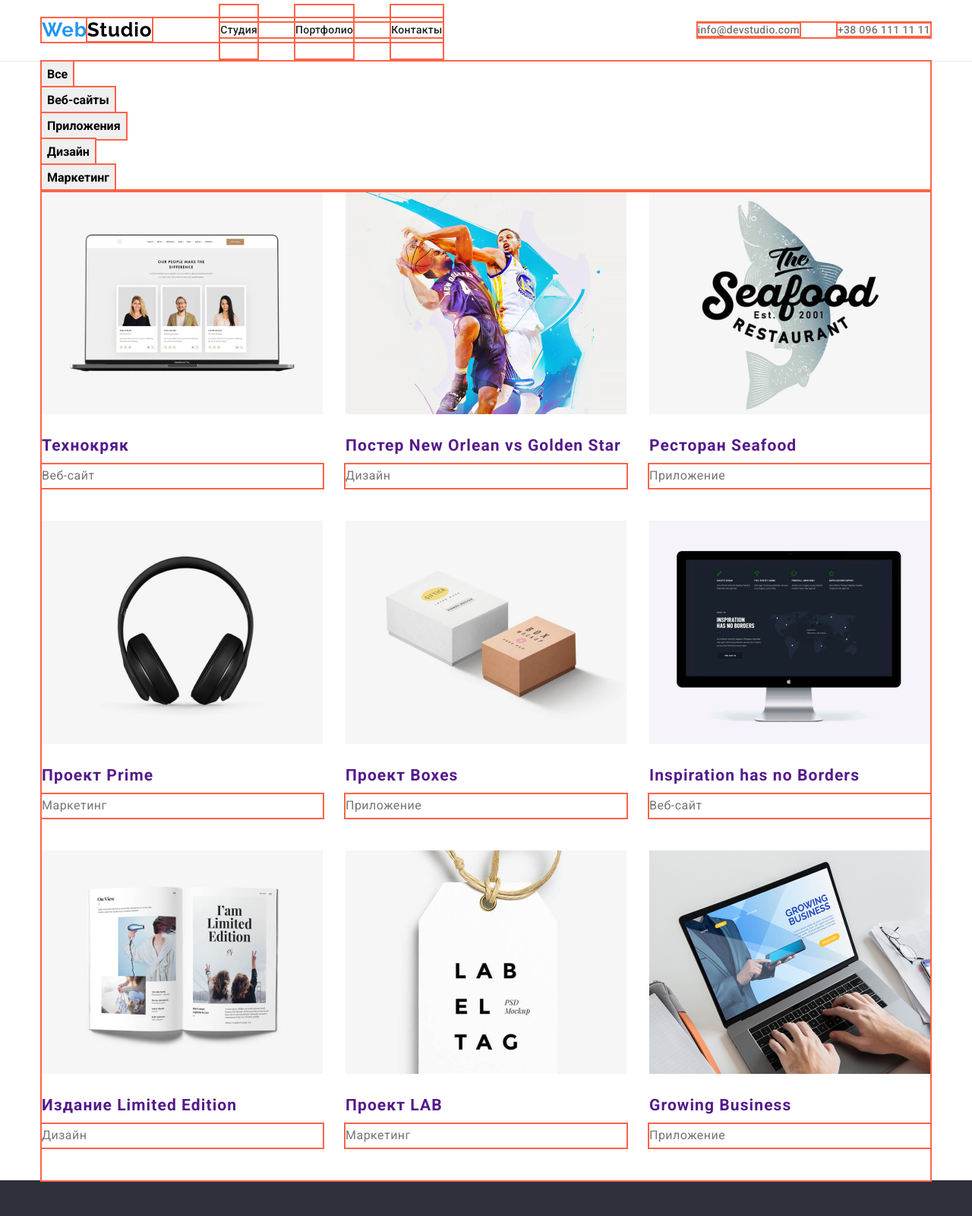
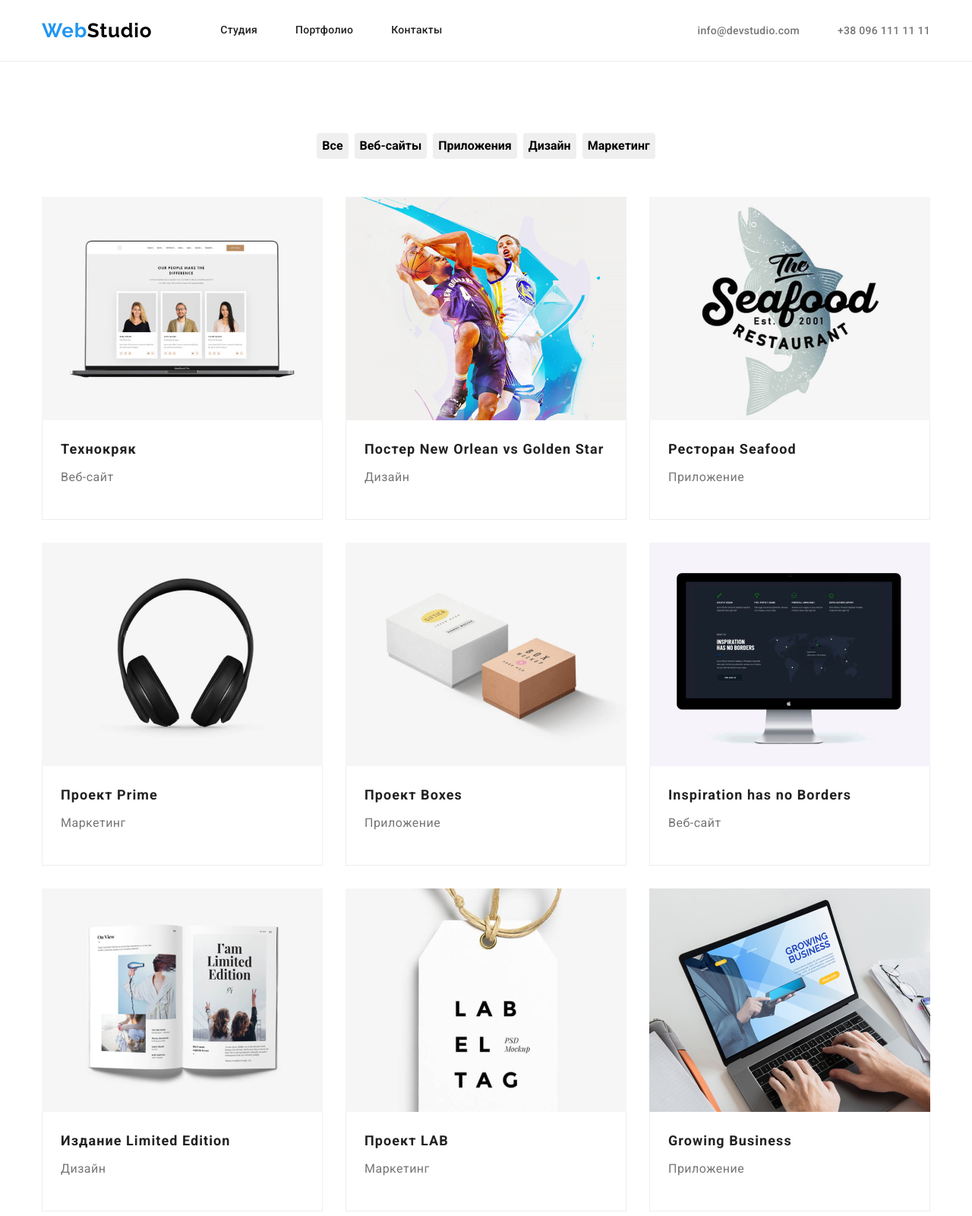
Before and after one commit to Kate-Lefter/goit-markup-hw-03, a plain HTML site: page portfolio.html in a window 1280 px wide. Shown: the top 1600 px of the page at 76% size. Drawn offline with nearby package versions, Linux system fonts and the light colour scheme.

Commit message:
финишь дз-3

```diff
--- a/css/main.css
+++ b/css/main.css
@@ -26,7 +26,6 @@ img {
 body {
   font-family: "Roboto", sans-serif;
   background-color: #ffffff;
-  outline: 2px solid tomato;
 }
 
 .container {
@@ -47,12 +46,10 @@ body {
   list-style: none;
   margin: 0;
   padding: 0;
-  outline: 2px solid tomato;
 }
 
 .link {
   text-decoration: none;
-  outline: 2px solid tomato;
 }
 /*------------СКРЫТЬ ТЕКСТ----------*/
 .visually-hidden {
@@ -73,44 +70,36 @@ body {
   font-weight: 700;
   font-size: 16px;
   line-height: 1.88;
+  border-radius: 4px;
   border: 1px solid transparent;
-  text-align: center;
-  outline: 2px solid tomato;
   cursor: pointer;
 }
 
 .primary {
   min-width: 200px;
   height: 50px;
-  border-radius: 4px;
   letter-spacing: 0.06em;
-  background: var(--accent-color);
+  background-color: var(--accent-color);
   color: var(--header-color);
-  outline: 2px solid tomato;
 }
 .secondary .btn {
   border-radius: 4px;
   letter-spacing: 0.03em;
   background-color: var(--third-accent-color);
   color: var(--primary-text-color);
-  outline: 2px solid tomato;
 }
 .btn:hover,
 .btn:focus {
   background-color: #188ce8;
   color: var(--second-logo-color);
-  outline: 2px solid tomato;
 }
 
 .active {
   color: var(--accent-color);
-  outline: 2px solid tomato;
 }
 
 /*-------------------------------------------------------header---------------------------------------------------*/
 .header {
-  padding-top: 24px;
-  padding-bottom: 25px;
   border-bottom: 1px solid #ececec;
 }
 
@@ -121,53 +110,45 @@ body {
   font-size: 26px;
   line-height: 1.19;
   letter-spacing: 0.03em;
+  display: inline-block;
   color: var(--accent-color);
-  outline: 2px solid tomato;
 }
 .menu-item:not(:last-child) {
   margin-right: 50px;
 }
 
 .second-body-logo {
-  font-style: bolt;
   font-size: 26px;
   line-height: 1.19;
-  display: inline-block;
   color: var(--second-logo-color);
-  outline: 2px solid tomato;
 }
 .third-body-logo {
   font-size: 26px;
   line-height: 1.19;
   color: var(--logo-color);
-  outline: 2px solid tomato;
 }
 .addres-logo {
-  display: flex;
-  margin-right: auto;
   margin-bottom: 20px;
 }
 
 .menu-link {
-  padding-top: 24px;
-  padding-bottom: 30px;
+  display: block;
+  padding-top: 32px;
+  padding-bottom: 32px;
   font-weight: 500;
   font-size: 14px;
   line-height: 1.14;
   letter-spacing: 0.02em;
   color: var(--primary-text-color);
   text-decoration: none;
-  outline: 2px solid tomato;
 }
 .menu-link:hover,
 .menu-link:focus {
   color: var(--accent-color);
-  outline: 2px solid tomato;
 }
 
 .list .link .current {
   color: var(--accent-color);
-  outline: 2px solid tomato;
 }
 
 .header-container {
@@ -181,7 +162,6 @@ body {
   line-height: 1.14;
   letter-spacing: 0.02em;
   color: var(--second-text-color);
-  outline: 2px solid tomato;
 }
 .header-connect {
   margin-left: auto;
@@ -190,50 +170,47 @@ body {
 .header-contact:hover,
 .header-contact:focus {
   color: var(--accent-color);
-  outline: 2px solid tomato;
 }
 
 /*-------------------------------------------hero----------------------------------------------*/
-.hero-container {
+
+.main-section {
+  height: 600px;
   padding-top: 200px;
   padding-left: 237px;
   padding-right: 237px;
-}
-
-.main-section {
-  height: 600px;
   text-align: center;
   background-color: var(--second-accent-color);
-  outline: 2px solid tomato;
 }
 .main-slogan {
   font-weight: 900;
-  font-style: black;
   font-size: 44px;
   line-height: 1.36;
+  text-align: center;
   text-transform: uppercase;
   vertical-align: top;
   letter-spacing: 0.06em;
   color: var(--header-color);
-  outline: 2px solid tomato;
 }
 .hero-after-title {
-  width: 696px;
+  max-width: 696px;
+  margin-left: auto;
+  margin-right: auto;
   margin-bottom: 30px;
 }
 .about {
   padding-top: 94px;
   padding-bottom: 94px;
 }
-.about-container .about-item {
+.about-item {
   display: flex;
 }
 
-.about-pro-item {
+.about-pro-item:not(:last-child) {
   margin-right: 30px;
 }
-.about-pro-item:last-child {
-  margin-right: 0px;
+.about-pro-item {
+  width: 270px;
 }
 
 .about-title {
@@ -244,7 +221,6 @@ body {
   line-height: 1.14;
   letter-spacing: 0.03em;
   color: var(--primary-text-color);
-  outline: 2px solid tomato;
 }
 
 .about-text {
@@ -253,67 +229,67 @@ body {
   line-height: 1.71;
   letter-spacing: 0.03em;
   color: var(--second-text-color);
-  outline: 2px solid tomato;
+}
+.aside-can {
+  text-align: center;
+  padding-bottom: 94px;
 }
 .aside-us {
-  text-align: center;
-  margin-bottom: 50px;
   font-weight: 700;
   font-size: 36px;
   line-height: 1.17;
   letter-spacing: 0.03em;
+  margin-bottom: 50px;
   color: var(--primary-text-color);
-  outline: 2px solid tomato;
 }
+.item {
+  display: block;
+  width: 270px;
+  font-weight: 500;
+  font-size: 16px;
+  line-height: 1.18;
+  color: var(--primary-text-color);
+}
+.item-substrate {
+  background-color: var(--header-color);
+  border-radius: 3px;
+}
+
+.item-pro-name {
+  padding-top: 30px;
+  padding-bottom: 30px;
+  box-shadow: 0px 1px 3px rgba(0, 0, 0, 0.12), 0px 1px 1px rgba(0, 0, 0, 0.14),
+    0px 2px 1px rgba(0, 0, 0, 0.2);
+  border-radius: 0px 0px 4px 4px;
+}
+
 .item-us {
   display: flex;
   margin-bottom: 94px;
   text-align: center;
 }
 
-.item {
+.item-can {
   display: block;
-  margin-right: 30px;
+  width: 370px;
 }
+
 .item-name {
   margin-bottom: 10px;
 }
-.item:last-child {
-  margin-right: 0px;
+.item,
+.item-can:not(:last-child) {
+  margin-right: 30px;
 }
 .aside-img {
   margin-bottom: 30px;
 }
 .aside-team {
+  padding-top: 94px;
+  padding-bottom: 94px;
   letter-spacing: 0.03em;
+  text-align: center;
   background-color: var(--third-accent-color);
-  outline: 2px solid tomato;
-}
-
-.iteam {
-  font-weight: 500;
-  font-size: 16px;
-  line-height: 1.18;
-  color: var(--primary-text-color);
-  outline: 2px solid tomato;
-}
-
-.aside-services {
-  display: flex;
-  flex-wrap: wrap;
-}
-
-.flex-elements {
-  width: 370px;
-  height: 404px;
-  margin-right: 30px;
-  margin-bottom: 30px;
-}
-.flex-elements:nth-child(3n) {
-  margin: 0px;
-}
-.flex-elements: :nth-last-child(-n+3) {
-  margin-bottom: 0px;
 }
 
 .content-team {
@@ -321,17 +297,57 @@ body {
   font-size: 16px;
   line-height: 1.18;
   color: var(--second-text-color);
-  outline: 2px solid tomato;
+}
+
+.container-hero {
+  padding-top: 94px;
+  padding-bottom: 94px;
+}
+.buttons {
+  display: flex;
+
+  margin-bottom: 50px;
+  justify-content: center;
+}
+.btn-menu:not(:last-child) {
+  margin-right: 8px;
 }
 .aside-services {
   font-weight: 700;
   font-size: 18px;
   line-height: 2;
+  text-align: left;
   letter-spacing: 0.06em;
   text-decoration: none;
-  color: var(--primary-text-color);
-  outline: 2px solid tomato;
 }
+.main-services {
+  display: flex;
+  flex-wrap: wrap;
+  margin-right: -30px;
+  margin-bottom: -30px;
+}
+.flex-elements {
+  margin-right: 30px;
+  flex-basis: calc((100% - 3 * 30px) / 3);
+  margin-bottom: 30px;
+}
+.views-services {
+  padding-top: 20px;
+  padding-left: 24px;
+  padding-bottom: 20px;
+  padding-right: 24px;
+  border-bottom: 1px solid #eeeeee;
+  border-right: 1px solid #eeeeee;
+  border-left: 1px solid #eeeeee;
+  box-sizing: border-box;
+}
+.aside-box {
+  width: 370px;
+  border-left: 370px;
+  border-bottom: 404px;
+  border-right: 370px;
+}
+
 .aside-item {
   margin-bottom: 20px;
   font-weight: 400;
@@ -339,14 +355,13 @@ body {
   line-height: 1.88;
   letter-spacing: 0.03em;
   color: var(--second-text-color);
-  outline: 2px solid tomato;
 }
-.img-flex {
-  margin-bottom: 20px;
-}
+
 .flex-name {
   margin-bottom: 4px;
+  color: var(--primary-text-color);
 }
+
 /*------------------------------------------footer----------------------------------------------*/
 
 .address {
--- a/portfolio.html
+++ b/portfolio.html
@@ -30,97 +30,126 @@
                 <li class="menu-item"><a class="menu-link link" href="#address">Контакты</a></li>
             </ul>
         </nav>
-        <div class="header-connect">
-            <ul class="menu-list  contact list ">
-                <li class="menu-item"><a class="header-contact link" href="mailto:info@devstudio.com">
-                        info@devstudio.com </a></li>
-                <li class="menu-item"><a class="header-contact link" href="tel:+380961111111">+38 096 111 11 11 </a>
-                </li>
-            </ul>
-        </div>
+
+        <ul class="menu-list  contact list header-connect">
+
+            <li class="menu-item"><a class="header-contact link" href="mailto:info@devstudio.com"> info@devstudio.com
+                </a></li>
+            <li class="menu-item"><a class="header-contact link" href="tel:+380961111111">+38 096 111 11 11 </a></li>
+        </ul>
+
 
     </div>
 
 </header>
     <!------------------------------------------Блок 2 тело-------------------------------------------------->
     <main>
+        <section class="container-hero">
         <div class="container">
         <ul class="buttons list">
-            <li><button class="button secondary btn " type="button">Все</button></li>
-            <li><button class="button secondary btn " type="button">Веб-сайты</button></li>
-            <li><button class="button secondary btn " type="button">Приложения</button></li>
-            <li><button class="button secondary btn " type="button">Дизайн</button></li>
-            <li><button class="button secondary btn " type="button">Маркетинг</button></li>
+            <li class="btn-menu"><button class="button secondary btn" type="button">Все</button></li>
+            <li class="btn-menu"><button class="button secondary btn" type="button">Веб-сайты</button></li>
+            <li class="btn-menu"><button class="button secondary btn" type="button">Приложения</button></li>
+            <li class="btn-menu"><button class="button secondary btn" type="button">Дизайн</button></li>
+            <li class="btn-menu"><button class="button secondary btn" type="button">Маркетинг</button></li>
         </ul>
 
 
             <h2 class="visually-hidden">Категории</h2>
-            <ul class="list flex-container aside-services">
+            <ul class="list  main-services">
                 <li  class="flex-elements">
-                    <a class="link" href="">
+                    <a class="link aside-box" href="">
                         <img class="img-flex" src="./img/page-2/img.jpg" width="370" height="294" alt="фото ноутбук ">
-                        <h3 class="flex-name">Технокряк</h3>
+
+                        <div class="views-services">
+                        <h3 class="flex-name aside-services">Технокряк</h3>
                         <p class="aside-item ">Веб-сайт</p>
+                        </div>
                     </a>
                 </li>
                 <li class="flex-elements">
-                    <a class="link" href="">
+                    <a class="link aside-box " href="">
                         <img class="img-flex" src="./img/page-2/img-1.jpg" width="370" height="294" alt="фото два баскетболиста играют ">
-                        <h3 class="flex-name">Постер New Orlean vs Golden Star</h3>
+
+                        <div class="views-services">
+                        <h3 class="flex-name aside-services">Постер New Orlean vs Golden Star</h3>
                         <p class="aside-item">Дизайн</p>
+                        </div>
                     </a>
                 </li>
                 <li class="flex-elements">
-                    <a class="link" href="">
+                    <a class="link aside-box" href="">
                         <img class="img-flex" src="./img/page-2/img-2.jpg" width="370" height="294" alt="фото логотип с рыбой">
-                        <h3 class="flex-name">Ресторан Seafood</h3>
+
+                        <div class="views-services">
+                        <h3 class="flex-name aside-services">Ресторан Seafood</h3>
                         <p class="aside-item">Приложение</p>
+                        </div>
                     </a>
                 </li>
                 <li class="flex-elements">
-                    <a class="link" href="">
+                    <a class="link aside-box" href="">
                         <img class="img-flex" src="./img/page-2/img-3.jpg" width="370" height="294" alt="фото ноушники">
-                        <h3 class="flex-name">Проект Prime</h3>
+
+                        <div class="views-services">
+                        <h3 class="flex-name aside-services">Проект Prime</h3>
                         <p class="aside-item">Маркетинг</p>
+                        </div>
                     </a>
                 </li>
                 <li class="flex-elements">
-                    <a class="link" href="">
+                    <a class="link aside-box" href="">
                         <img class="img-flex" src="./img/page-2/img-4.jpg" width="370" height="294" alt="фото две коробки">
-                        <h3 class="flex-name">Проект Boxes</h3>
+
+                        <div class="views-services">
+                        <h3 class="flex-name aside-services">Проект Boxes</h3>
                         <p class="aside-item">Приложение</p>
+                        </div>
                     </a>
                 </li>
                 <li class="flex-elements">
-                    <a class="link" href="">
+                    <a class="link aside-box" href="">
                         <img class="img-flex" src="./img/page-2/img-5.jpg" width="370" height="294" alt="фото экран компьютера">
-                        <h3 class="flex-name">Inspiration has no Borders</h3>
+
+                        <div class="views-services">
+                        <h3 class="flex-name aside-services">Inspiration has no Borders</h3>
                         <p class="aside-item">Веб-сайт</p>
+                        </div>
                     </a>
                 </li>
                 <li class="flex-elements">
-                    <a class="link" href="">
+                    <a class="link aside-box" href="">
                         <img class="img-flex" src="./img/page-2/img-6.jpg" width="370" height="294" alt="фото книга">
-                        <h3 class="flex-name">Издание Limited Edition</h3>
+
+                        <div class="views-services">
+                        <h3 class="flex-name aside-services">Издание Limited Edition</h3>
                         <p class="aside-item">Дизайн</p>
+                        </div>
                     </a>
                 </li>
                 <li class="flex-elements">
-                    <a class="link" href="">
+                    <a class="link aside-box" href="">
                         <img class="img-flex" src="./img/page-2/img-7.jpg" width="370" height="294" alt="фото этикетка">
-                        <h3 class="flex-name">Проект LAB</h3>
+
+                        <div class="views-services">
+                        <h3 class="flex-name aside-services">Проект LAB</h3>
                         <p class="aside-item">Маркетинг</p>
+                        </div>
                     </a>
                 </li>
                 <li class="flex-elements">
-                    <a class="link" href="">
+                    <a class="link aside-box" href="">
                         <img class="img-flex" src="./img/page-2/img-8.jpg" width="370" height="294" alt="фото работают за ноутбуком">
-                        <h3 class="flex-name">Growing Business</h3>
+
+                        <div class="views-services">
+                        <h3 class="flex-name aside-services">Growing Business</h3>
                         <p class="aside-item">Приложение</p>
+                        </div>
                     </a>
                 </li>
             </ul>
         </div>
+        </section>
     </main>
     <!------------------------------------------Блок 3 конт-я информ.---------------------------------->
 <footer class="address" id="address">
@@ -138,7 +167,6 @@
     </div>
 </footer>
 
-
 </body>
 
 </html>
```
Also changed, not shown: index.html (+30 -17 lines).
